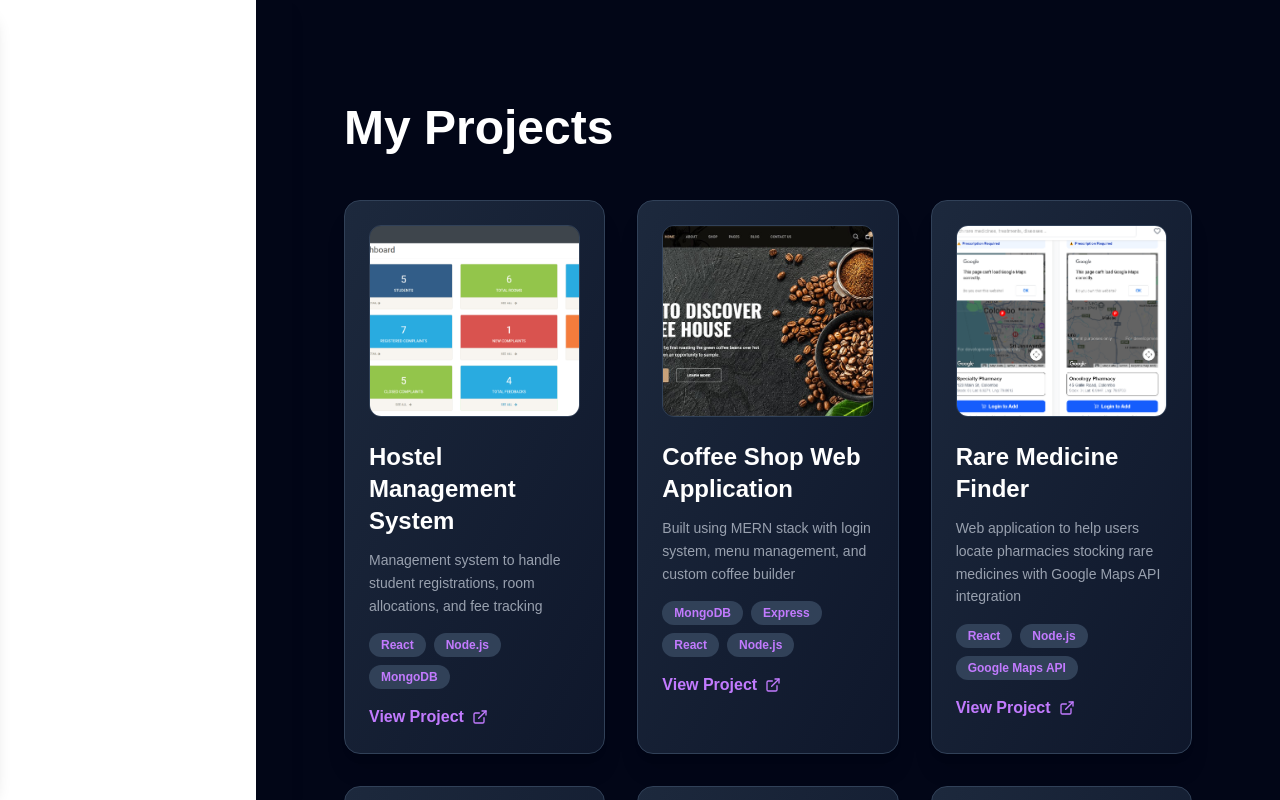
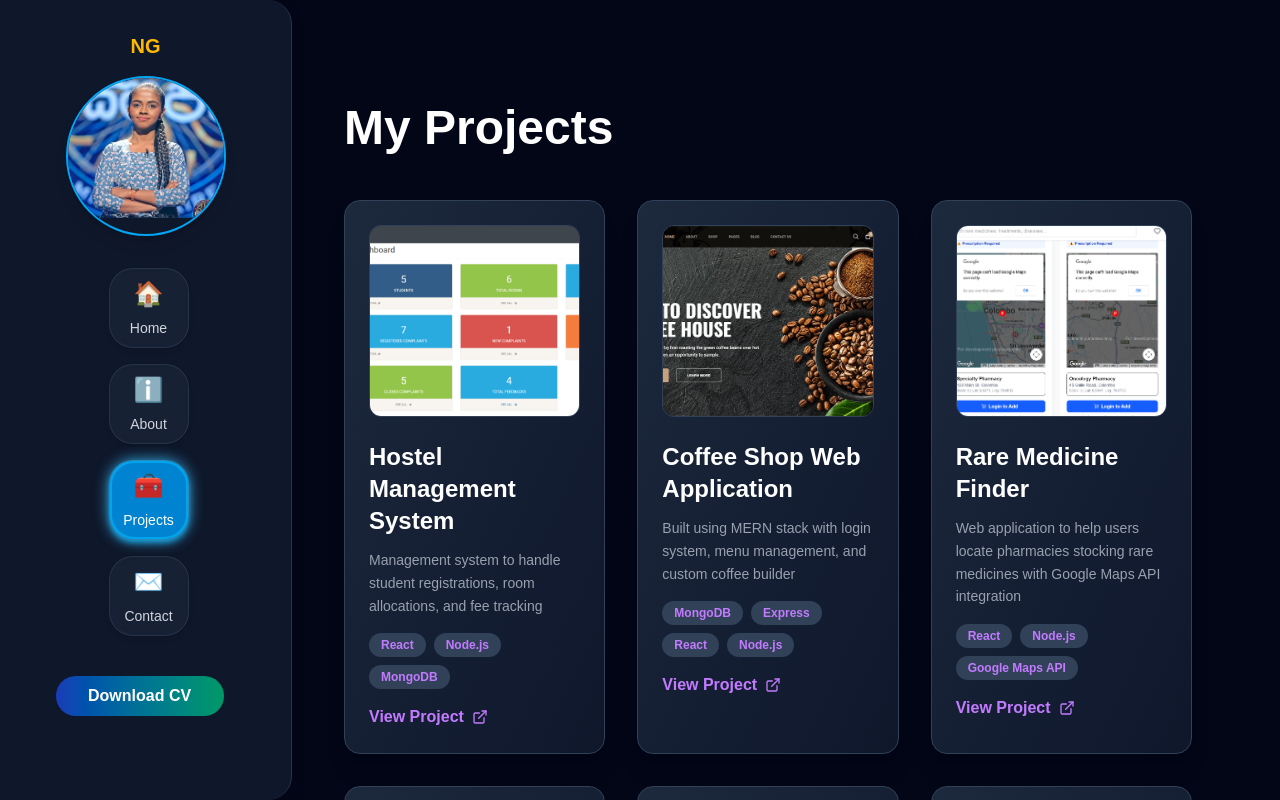
Before and after one commit to Nisansala2/mypro, a Next.js app: page /components/Projects in a window 1280 px wide. Shown: the top 800 px of the page. Built offline with nearby package versions, Linux system fonts and the light colour scheme.

Commit message:
change structure

```diff
--- a/src/app/components/Navebar/page.js
+++ b/src/app/components/Navebar/page.js
@@ -1,16 +1,14 @@
-'use client';
-
-import { useState } from 'react';
+"use client";
 import { motion } from 'framer-motion';
 import Link from 'next/link';
 import { usePathname } from 'next/navigation';
 import Image from 'next/image';
-import { Menu, X } from 'lucide-react';
 
 // ───────────────────────────────
 // 🔹 NavLink Component
-// ───────────────────────────────
-function NavLink({ href, name, icon, delay = 0, onClick }) {
+//  ───────────────────────────────
+
+function NavLink({ href, name, icon, delay = 0 }) {
   const path = usePathname();
   const isActive = path === href;
 
@@ -22,101 +20,82 @@ function NavLink({ href, name, icon, delay = 0, onClick }) {
        >
          <Link
          href={href}
-        onClick={onClick}
-        className={`group relative w-20 h-20 flex flex-col items-center justify-center
+         className={ `group relative w-20 h-20 flex flex-col items-center justify-center
           rounded-3xl transition-all duration-300
           border border-slate-700/60 shadow-md backdrop-blur-sm
          ${isActive
           ? 'bg-sky-600 text-white shadow-sky-400/50'
           : 'bg-slate-800/60 hover:bg-sky-500/20 text-gray-300 hover:text-white'
-        }`}
+         } `}
          >
-        <span className="text-2xl">{icon}</span>
-        <span className="text-sm mt-2">{name}</span>
-        {isActive && (
-          <motion.span
-            layoutId="active-glow"
-            className="absolute inset-0 rounded-3xl border-2 border-sky-400/60 shadow-[0_0_15px_#38bdf8]"
-          />
-        )}
+
+
+      {/* Icon */}
+      <span className="text-2xl md:text-2xl">
+        {icon}
+        </span>
+        {/* Name */}
+        <span className="text-sm mt-2 transition-opacity duration-300 group-hover:opacity-100"> {name}
+        </span>
+
+        {/* Active Glow */}
+        {isActive
+         && ( <motion.span layoutId="active-glow" className="absolute inset-0 rounded-3xl border-2 border-sky-400/60 shadow-[0_0_15px_#38bdf8]" /> )}
+
          </Link>
-    </motion.div>
-  );
+          </motion.div> );
           }
 
-// ───────────────────────────────
-// 🔹 Sidebar Component
+ // ─────────────────────────────── //
+ //  🔹 Sidebar Component
 // ───────────────────────────────
    export default function Sidebar() {
-  const [open, setOpen] = useState(false);
 
      const items = [
       { href: '/', icon: '🏠', name: 'Home' },
-    { href: '/about', icon: 'ℹ️', name: 'About' },
-    { href: '/projects', icon: '🧰', name: 'Projects' },
-    { href: '/contact', icon: '✉️', name: 'Contact' },
+      { href: '/components/About', icon: 'ℹ️', name: 'About' },
+      { href: '/components/Projects', icon: '🧰', name: 'Projects' },
+      { href: '/components/Contac', icon: '✉️', name: 'Contact' },
        ];
 
+
        return (
-    <>
-      {/* Mobile Toggle Button */}
-      <button
-        className="md:hidden fixed top-4 left-4 z-50 bg-sky-600 p-2 rounded-xl shadow-lg"
-        onClick={() => setOpen(!open)}
-      >
-        {open ? <X className="w-6 h-6" /> : <Menu className="w-6 h-6" />}
-      </button>
+        <aside
+        className="min-h-screen items-center py-8 space-y-8 bg-[#0f172a] text-white border-r border-slate-700/70 shadow-lg rounded-r-3xl">
 
-      {/* Sidebar */}
-      <motion.aside
-        initial={false}
-        animate={{ x: open ? 0 : '-100%' }}
-        transition={{ duration: 0.3 }}
-        className={`fixed md:static z-40 top-0 left-0 h-full w-64 md:w-72 flex flex-col items-center py-8 space-y-8
-        bg-[#0f172a] text-white border-r border-slate-700/70 shadow-lg rounded-r-3xl`}
-      >
         {/* ── Profile Section ── */}
+
+
            <motion.div
             initial={{ opacity: 0 }}
              animate={{ opacity: 1 }}
              transition={{ delay: 0.1 }}
-          className="flex flex-col items-center space-y-4"
-        >
-          <h2 className="text-xl font-semibold text-amber-400">NG</h2>
-          <div className="w-32 h-32 rounded-full overflow-hidden border-2 border-sky-500 shadow-lg">
-            <Image
-              src="/assets/image.jpg"
-              alt="Profile"
-              width={128}
-              height={128}
-              className="object-cover"
-            />
+             className="flex flex-col items-center space-y-4" >
+         <h2 className="text-xl font-semibold text-amber-400"> NG </h2>
+         <div className="w-40 h-40 rounded-full overflow-hidden border-2 border-sky-500 shadow-lg">
+        <Image src="/assets/image.jpg" alt="Nisansala Gamachchige" width={192} height={192} className="object-cover" />
         </div>
           </motion.div>
 
+
    {/* ── Navigation Links ── */}
-        <nav className="flex flex-col space-y-4 items-center">
-          {items.map((item, idx) => (
-            <NavLink
+       <div> <nav className="flex-1 flex flex-col ml-1.5 space-y-4 items-center">
+
+          {items.map((item, idx) => ( <NavLink
             key={item.href}
-              {...item}
-              delay={idx * 0.05}
-              onClick={() => setOpen(false)} // closes sidebar on mobile
-            />
-          ))}
+             href={item.href}
+            name={item.name}
+            icon={item.icon}
+            delay={idx * 0.05} /> ))}
             </nav>
 
-        {/* ── CV Download Button ── */}
-        <motion.a
-          href="/assets/NG_CV.pdf"
-          download
-          whileHover={{ scale: 1.05, y: -2 }}
+         <motion.a href="/assets/NG_CV.pdf"
+             download whileHover={{ scale: 1.05, y: -2 }}
               whileTap={{ scale: 0.95 }}
-          className="px-6 mt-auto py-2 bg-gradient-to-r from-blue-700 to-emerald-600 text-white rounded-full font-semibold hover:shadow-xl transition-all duration-300"
-        >
+            className="px-8 ml-14 mt-10 py-2 bg-gradient-to-r from-blue-800 to-emerald-600 text-white rounded-full font-semibold hover:shadow-xl transition-all duration-300 flex items-center gap-1 w-42" >
                Download CV
                 </motion.a>
-      </motion.aside>
-    </>
+                </div>
+                </aside>
                 );
                }
--- a/src/app/layout.js
+++ b/src/app/layout.js
@@ -1,3 +1,4 @@
+
 import { Geist, Geist_Mono } from "next/font/google";
 import "./globals.css";
 import Navebar from "./components/Navebar/page";
```
Lines whose indentation alone changed are shown as unchanged.
